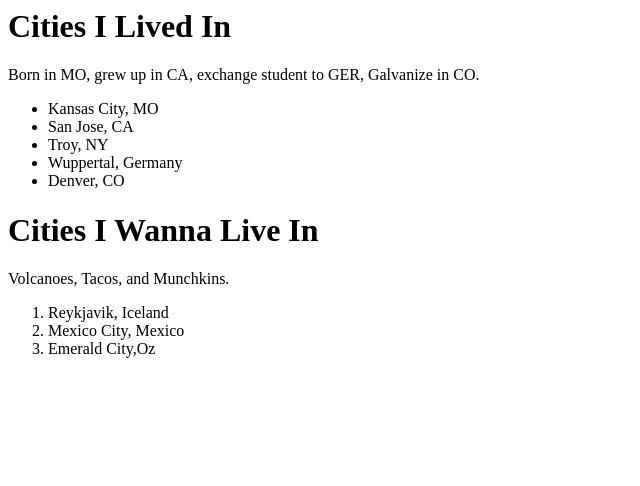
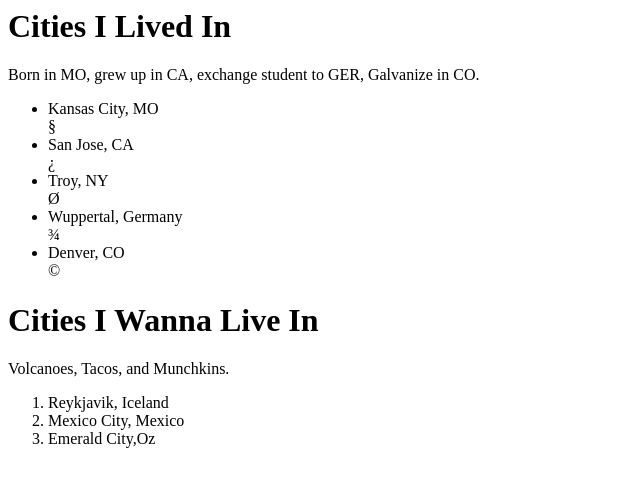
Before and after one commit to khsagehorn/angular-card-resume, a plain HTML site: page prework/cities.html in a window 1280 px wide. Shown: the whole page, without its empty margins (0-640 px from the left). Drawn offline with Linux system fonts and the light colour scheme.

Commit message:
add spans html

```diff
--- a/prework/cities.html
+++ b/prework/cities.html
@@ -7,11 +7,11 @@
   <h1>Cities I Lived In</h1>
   <p>Born in MO, grew up in CA, exchange student to GER, Galvanize in CO.</p>
   <ul>
-    <li>Kansas City, MO</li>
-    <li>San Jose, CA</li>
-    <li>Troy, NY</li>
-    <li>Wuppertal, Germany</li>
-    <li>Denver, CO</li>
+    <li>Kansas City, MO</li><span>&#167;</span>
+    <li>San Jose, CA</li><span>&#191;</span>
+    <li>Troy, NY</li><span>&#216;</span>
+    <li>Wuppertal, Germany</li><span>&#190;</span>
+    <li>Denver, CO</li><span>&#169;</span>
   </ul>
   <h1>Cities I Wanna Live In</h1>
   <p>Volcanoes, Tacos, and Munchkins.</p>
```
